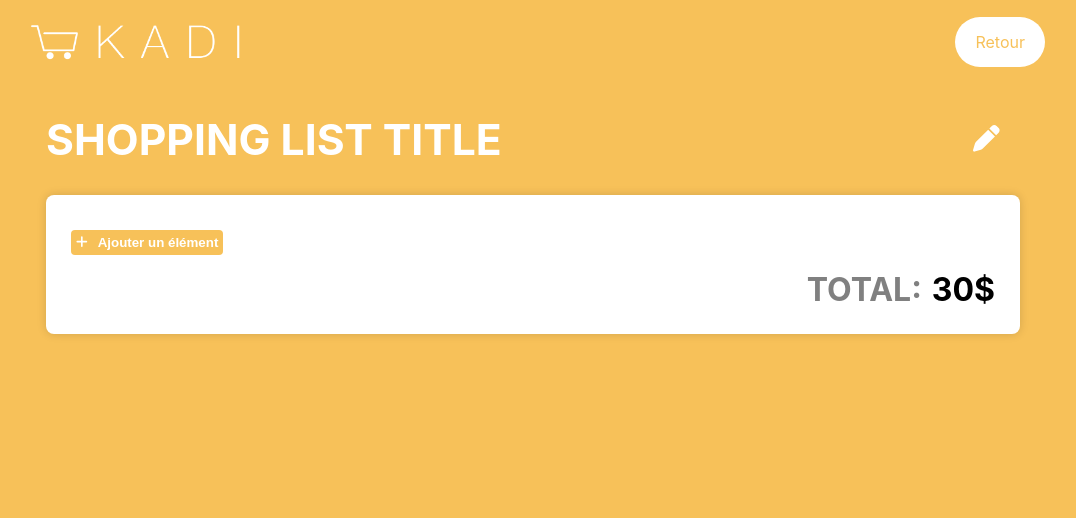
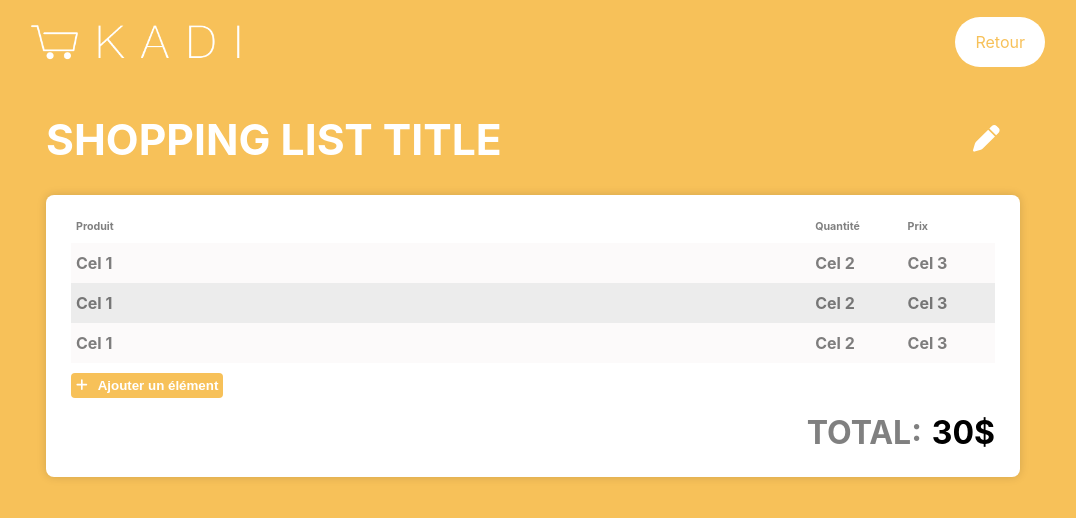
Before and after one commit to bngo42/KADI, a React (Create React App) app: page /list in a window 1280 px wide. Shown: the top 518 px of the page, without its empty margins (107-1183 px from the left). Built offline with nearby package versions, Linux system fonts and the light colour scheme.

Commit message:
Init shopping list row Also adding shopping list model

```diff
--- /dev/null
+++ b/src/components/shopping-list-row/shopping-list-row.scss
@@ -0,0 +1,8 @@
+.shopping-list-row {
+  color: rgba(0, 0, 0, 0.5);
+  font-weight: bold;
+
+  td {
+    padding: 10px 5px;
+  }
+}
--- /dev/null
+++ b/src/components/shopping-list-row/shopping-list-row.tsx
@@ -0,0 +1,11 @@
+import './shopping-list-row.scss';
+
+const ShoppingListRow = () => {
+  return <tr className="shopping-list-row">
+    <td width="80%">Cel 1</td>
+    <td width="10%">Cel 2</td>
+    <td width="10%">Cel 3</td>
+  </tr>
+}
+
+export default ShoppingListRow;
--- a/src/components/shopping-list/shopping-list.scss
+++ b/src/components/shopping-list/shopping-list.scss
@@ -24,10 +24,28 @@
     box-shadow: 0 0 10px rgba(0, 0, 0, 0.15);
     border-radius: 8px;
 
+    table {
+      width: 100%;
+      color: grey;
+      border-collapse: collapse;
+      border-spacing: 0;
+
+      th {
+        text-align: left;
+        padding: 0 5px 10px 5px;
+        font-size: 8pt;
+
+      }
+
+      tr {
+        &:nth-child(odd) { background-color: #FCFAFA; }
+        &:nth-child(even) { background-color: #ECECEC; }
+      }
+    }
+
     .shopping-list-items {
       display: flex;
       flex-direction: column;
-      gap: 5px;
     }
 
     .shopping-list-add-button {
--- a/src/components/shopping-list/shopping-list.tsx
+++ b/src/components/shopping-list/shopping-list.tsx
@@ -1,10 +1,12 @@
 import {useLocation} from "react-router-dom";
-import {useEffect} from "react";
+import {useEffect, useState} from "react";
 import { FontAwesomeIcon } from '@fortawesome/react-fontawesome';
 import { faPen, faPlus } from '@fortawesome/free-solid-svg-icons';
 import './shopping-list.scss';
+import ShoppingListRow from "../shopping-list-row/shopping-list-row";
 
 const ShoppingList = () => {
+  const [ listData, setListData ] = useState([1,2,3]);
   const location = useLocation();
   useEffect(() => {
     const data = location.state;
@@ -20,9 +22,21 @@ const ShoppingList = () => {
     </div>
 
     <div className="shopping-list">
-      <div className="shopping-list-items">
+      <table>
+        <thead>
+          <th>Produit</th>
+          <th>Quantité</th>
+          <th>Prix</th>
+        </thead>
 
-      </div>
+        <tbody>
+          {
+            listData?.length ? listData.map((data, index) => {
+              return <ShoppingListRow key={ index } />
+            }) : null
+          }
+        </tbody>
+      </table>
 
       <button className="shopping-list-add-button">
         <FontAwesomeIcon icon={ faPlus } />
```
Also changed, not shown: src/models/shopping-list.model.ts (added, +13 -0 lines), src/models/view.model.ts (added, +14 -0 lines).
